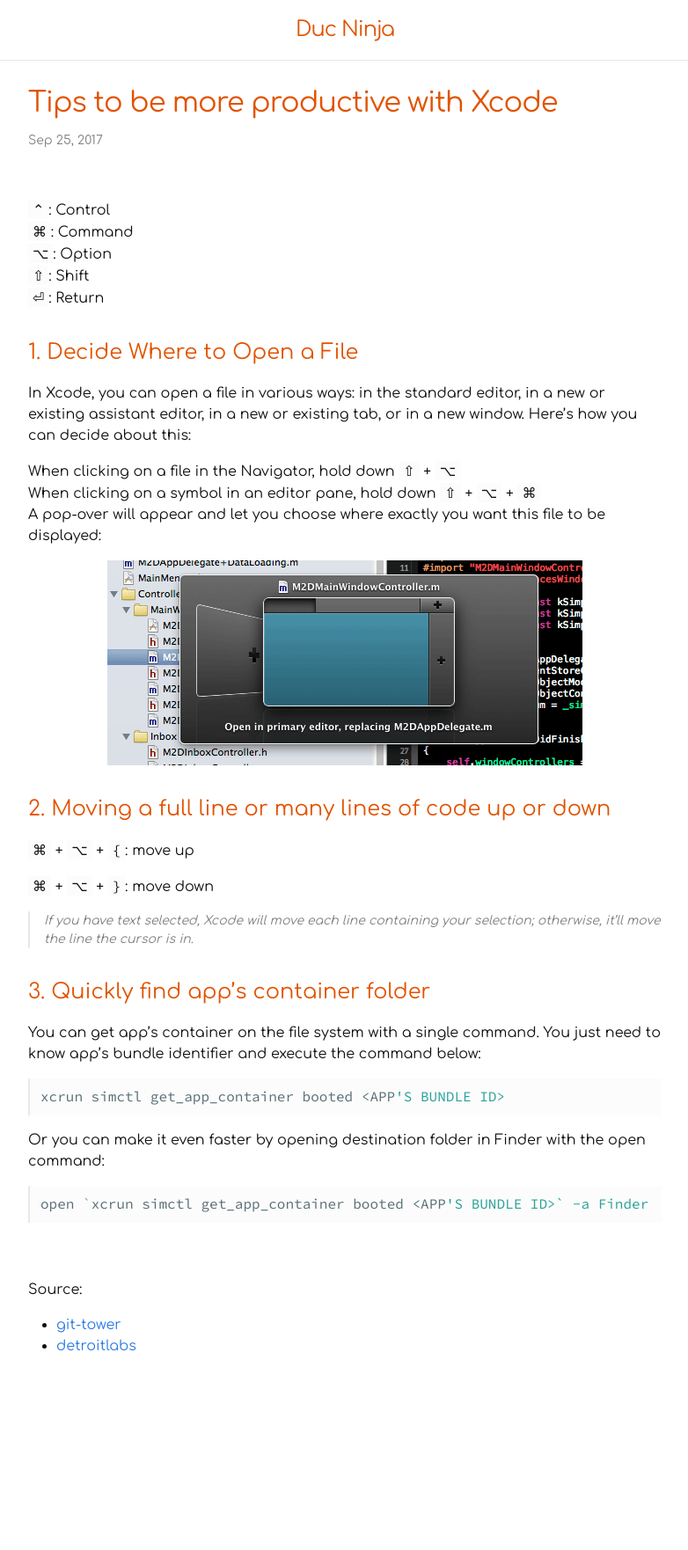
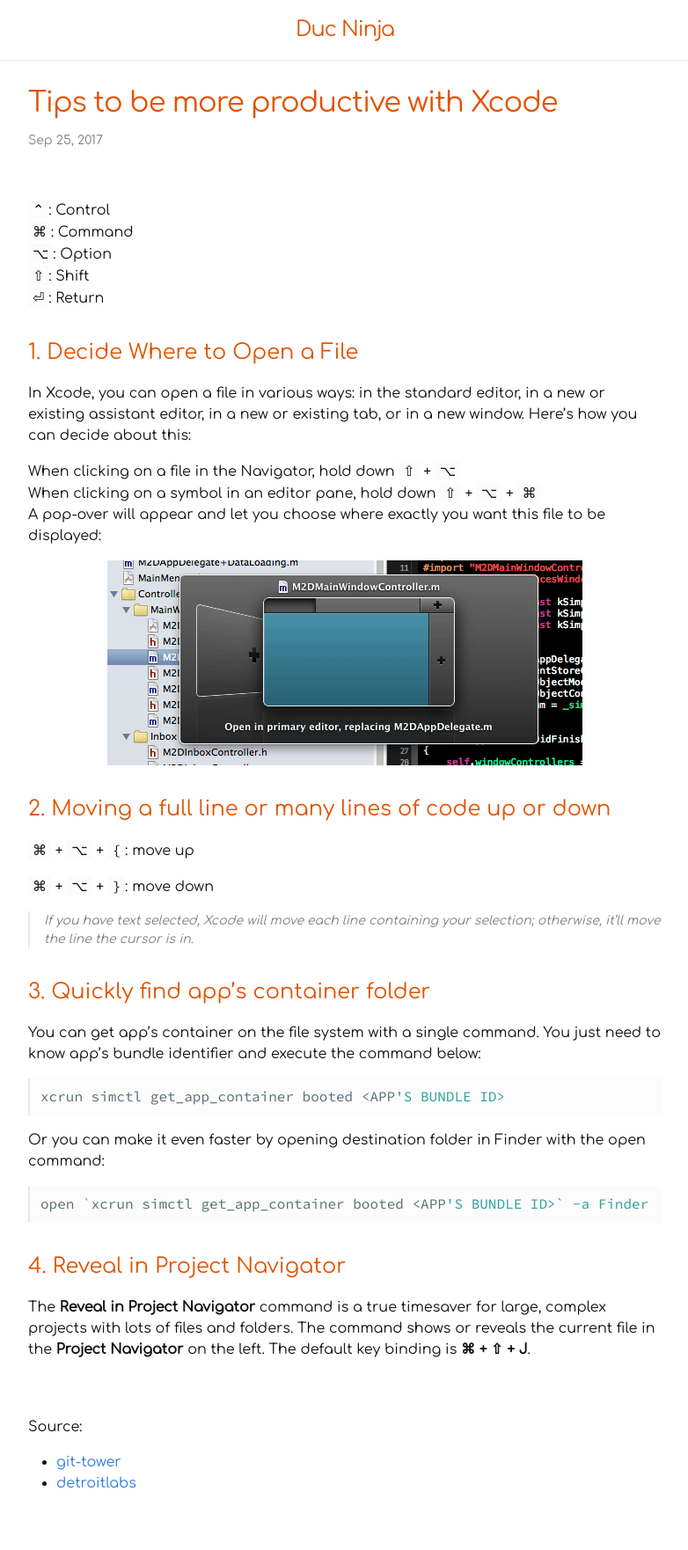
Before and after one commit to nnduc/nnduc.github.io, a Jekyll site: the page built from _posts/2017-09-25-tips-to-be-more-productive-with-xcode.md, in a window 1280 px wide. Shown: the whole page at 88% size, without its empty margins (248-1030 px from the left). Built offline with Jekyll 4.4.1, drawn with Linux system fonts in a browser that asks for light colours; comment, search, counter and statistics services are not loaded; before the commit the page ends 1606 px from its top, so only the background shows below that.

Commit message:
Tips to be more productive with Xcode

````diff
--- a/_posts/2017-09-25-tips-to-be-more-productive-with-xcode.md
+++ b/_posts/2017-09-25-tips-to-be-more-productive-with-xcode.md
@@ -37,8 +37,16 @@
 open `xcrun simctl get_app_container booted <APP'S BUNDLE ID>` -a Finder
 ```
 
+
+### 4.  Reveal in Project Navigator
+
+The **Reveal in Project Navigator** command is a true timesaver for large, complex projects with lots of files and folders. The command shows or reveals the current file in the **Project Navigator** on the left. The default key binding is **⌘ + ⇧ + J**.
+
+
+
 <br><br>
 Source:
+
 - [git-tower][git-tower]
 - [detroitlabs][detroitlabs]
 
````
